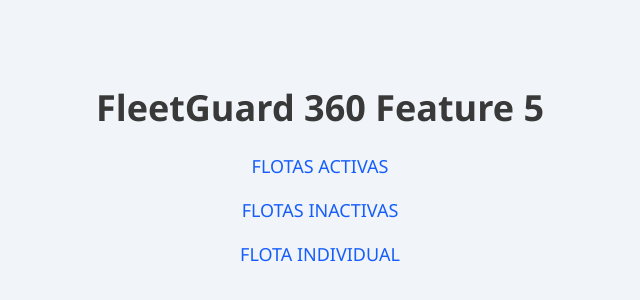
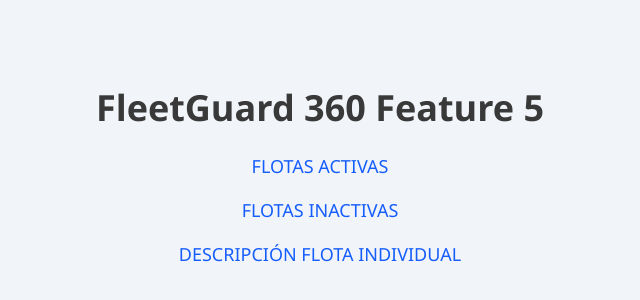
Before and after one commit to Neltrin1/P1F5-FleetGuard360-Feature5, a Next.js app: page / in a window 1280 px wide. Shown: the part 222-522 px from the top of the page, without its empty margins (320-960 px from the left). Built offline with nearby package versions, Linux system fonts and the light colour scheme.

Commit message:
act actions

```diff
--- a/src/pages/index.tsx
+++ b/src/pages/index.tsx
@@ -12,7 +12,7 @@
           FLOTAS INACTIVAS
         </Link>
         <Link href="/hu03" className="text-blue-600 hover:underline text-lg">
-          FLOTA INDIVIDUAL
+          DESCRIPCIÓN FLOTA INDIVIDUAL
         </Link>
       </nav>
     </div>
```
